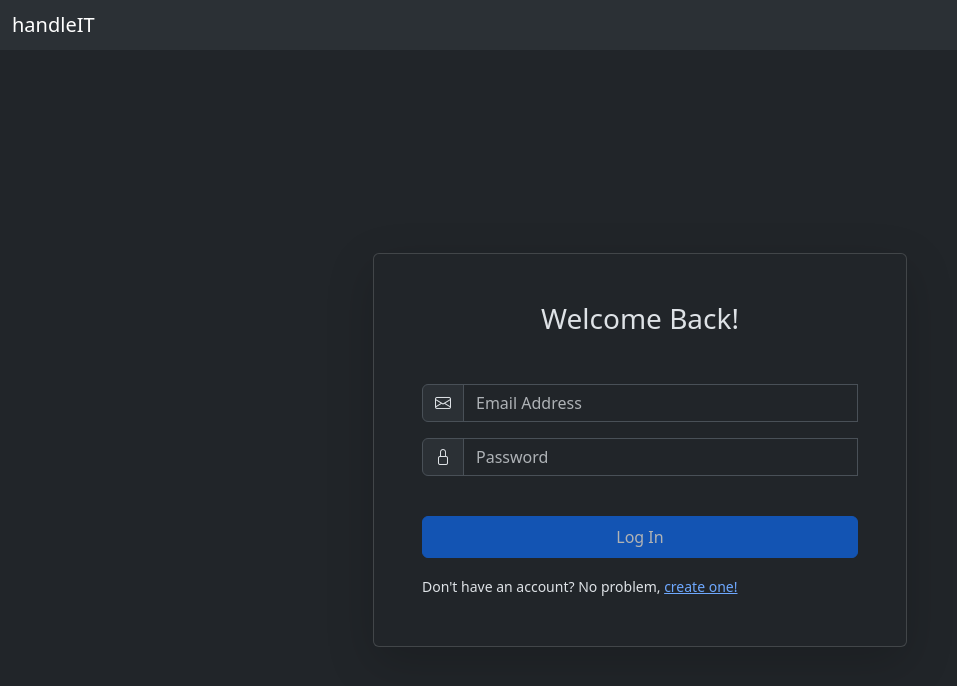
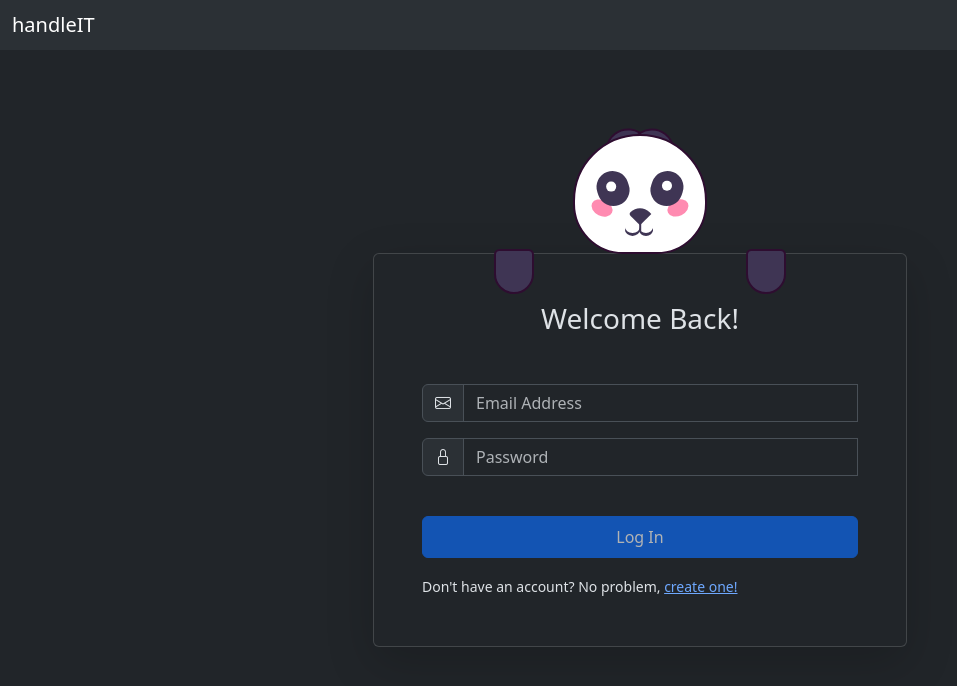
Before and after one commit to Stacware/handle-it, a Vue app: page / in a window 1280 px wide. Shown: the top 686 px of the page, without its empty margins (0-957 px from the left). Built offline with nearby package versions, Linux system fonts and the light colour scheme; what parse would draw is missing.

Commit message:
auth stuff

```diff
--- a/src/components/auth/Login.vue
+++ b/src/components/auth/Login.vue
@@ -14,7 +14,9 @@
 									id="loginEmail"
 									v-model="email"
 									@input="emailTouched = true"
-									:class="{ 'is-invalid': !isEmailValid && emailTouched }"
+									@focus="onUsernameFocus"
+									@blur="onBlur"
+									:class="{ 'is-invalid': !isEmailValid && emailTouched, focused: usernameFocused }"
 									placeholder="Email Address" />
 								<div class="invalid-feedback">Please enter a valid email address.</div>
 							</div>
@@ -26,7 +28,9 @@
 									id="loginPassword"
 									v-model="password"
 									@input="passwordTouched = true"
-									:class="{ 'is-invalid': !isPasswordValid && passwordTouched }"
+									@focus="onPasswordFocus"
+									@blur="onBlur"
+									:class="{ 'is-invalid': !isPasswordValid && passwordTouched, focused: passwordFocused }"
 									placeholder="Password" />
 								<div class="invalid-feedback">Password should be at least 8 characters.</div>
 							</div>
@@ -42,6 +46,22 @@
 								<small class="text-danger">Error! {{ returnLogInError }}</small>
 							</div>
 						</form>
+						<div class="ear-l"></div>
+						<div class="ear-r"></div>
+						<div class="panda-face">
+							<div class="blush-l"></div>
+							<div class="blush-r"></div>
+							<div class="eye-l">
+								<div class="eyeball-l" :class="{ focused: usernameFocused }"></div>
+							</div>
+							<div class="eye-r">
+								<div class="eyeball-r" :class="{ focused: usernameFocused }"></div>
+							</div>
+							<div class="nose"></div>
+							<div class="mouth"></div>
+						</div>
+						<div class="hand-l" :class="{ focused: passwordFocused }"></div>
+						<div class="hand-r" :class="{ focused: passwordFocused }"></div>
 					</div>
 				</div>
 			</div>
@@ -51,13 +71,17 @@
 
 <script>
 import { useAuthStore } from '../../stores/auth.js';
+
 export default {
+	components: {},
 	data() {
 		return {
 			email: '',
 			password: '',
 			emailTouched: false,
 			passwordTouched: false,
+			usernameFocused: false,
+			passwordFocused: false,
 			loading: false,
 			authStore: useAuthStore(),
 		};
@@ -92,6 +116,18 @@ export default {
 		},
 	},
 	methods: {
+		onUsernameFocus() {
+			this.usernameFocused = true;
+			this.passwordFocused = false;
+		},
+		onPasswordFocus() {
+			this.usernameFocused = false;
+			this.passwordFocused = true;
+		},
+		onBlur() {
+			this.usernameFocused = false;
+			this.passwordFocused = false;
+		},
 		async login() {
 			if (this.isFormValid) {
 				this.loading = true;
@@ -105,3 +141,170 @@ export default {
 	},
 };
 </script>
+
+<style scoped>
+.eyeball-l.focused {
+	left: 0.75em;
+	top: 1.12em;
+}
+.eyeball-r.focused {
+	right: 0.75em;
+	top: 1.12em;
+}
+.hand-l.focused {
+	height: 6.56em;
+	top: -5.625rem;
+	left: 15.625rem;
+	transform: rotate(-155deg);
+}
+.hand-r.focused {
+	height: 6.56em;
+	top: -5.625rem;
+	right: 15.625rem;
+	transform: rotate(155deg);
+}
+.panda-face {
+	height: 7.5em;
+	width: 8.4em;
+	background-color: #ffffff;
+	border: 0.18em solid #2e0d30;
+	border-radius: 7.5em 7.5em 5.62em 5.62em;
+	position: absolute;
+	top: -7.5rem;
+	margin: auto;
+	left: 0;
+	right: 0;
+}
+.ear-l,
+.ear-r {
+	background-color: #3f3554;
+	height: 2.5em;
+	width: 2.81em;
+	border: 0.18em solid #2e0d30;
+	border-radius: 2.5em 2.5em 0 0;
+	top: -7.813rem;
+	position: absolute;
+}
+.ear-l {
+	transform: rotate(-38deg);
+	left: 14.375rem;
+}
+.ear-r {
+	transform: rotate(38deg);
+	right: 14.375rem;
+}
+.blush-l,
+.blush-r {
+	background-color: #ff8bb1;
+	height: 1em;
+	width: 1.37em;
+	border-radius: 50%;
+	position: absolute;
+	top: 4em;
+}
+.blush-l {
+	transform: rotate(25deg);
+	left: 1em;
+}
+.blush-r {
+	transform: rotate(-25deg);
+	right: 1em;
+}
+.eye-l,
+.eye-r {
+	background-color: #3f3554;
+	height: 2.18em;
+	width: 2em;
+	border-radius: 2em;
+	position: absolute;
+	top: 2.18em;
+}
+.eye-l {
+	left: 1.37em;
+	transform: rotate(-20deg);
+}
+.eye-r {
+	right: 1.37em;
+	transform: rotate(20deg);
+}
+.eyeball-l,
+.eyeball-r {
+	height: 0.6em;
+	width: 0.6em;
+	background-color: #ffffff;
+	border-radius: 50%;
+	position: absolute;
+	left: 0.6em;
+	top: 0.6em;
+	transition: 1s all;
+}
+.eyeball-l {
+	transform: rotate(20deg);
+}
+.eyeball-r {
+	transform: rotate(-20deg);
+}
+.nose {
+	height: 1em;
+	width: 1em;
+	background-color: #3f3554;
+	position: absolute;
+	top: 4.37em;
+	margin: auto;
+	left: 0;
+	right: 0;
+	border-radius: 1.2em 0 0 0.25em;
+	transform: rotate(45deg);
+}
+.nose:before {
+	content: '';
+	position: absolute;
+	background-color: #3f3554;
+	height: 0.6em;
+	width: 0.1em;
+	transform: rotate(-45deg);
+	top: 0.75em;
+	left: 1em;
+}
+.mouth,
+.mouth:before {
+	height: 0.75em;
+	width: 0.93em;
+	background-color: transparent;
+	position: absolute;
+	border-radius: 50%;
+	box-shadow: 0 0.18em #3f3554;
+}
+.mouth {
+	top: 5.31em;
+	left: 3.12em;
+}
+.mouth:before {
+	content: '';
+	position: absolute;
+	left: 0.87em;
+}
+.hand-l,
+.hand-r {
+	background-color: #3f3554;
+	height: 2.81em;
+	width: 2.5em;
+	border: 0.18em solid #2e0d30;
+	border-radius: 0.6em 0.6em 2.18em 2.18em;
+	transition: 1s all;
+	position: absolute;
+	top: -5px;
+}
+.hand-l {
+	left: 7.5em;
+}
+.hand-r {
+	right: 7.5em;
+}
+
+@media screen and (max-width: 500px) {
+	.container {
+		font-size: 14px;
+	}
+}
+</style>
--- a/src/components/marketing/MarketingPlan.vue
+++ b/src/components/marketing/MarketingPlan.vue
@@ -1,3 +1,3 @@
 <template>
-	<h1>Marketing</h1>
+	<h1>Marketing Plan</h1>
 </template>
--- a/src/components/ui/Navbar.vue
+++ b/src/components/ui/Navbar.vue
@@ -7,8 +7,23 @@
 			<span class="navbar-brand mb-0 h1">handleIT</span>
 			<div class="collapse navbar-collapse" id="navbarNav">
 				<ul class="navbar-nav me-auto">
+					<li v-if="userId" class="nav-item align-items-start me-3">
+						<router-link :to="{ name: 'dashboard', params: { userId: userId } }" class="nav-link" :active-class="'text-primary'">
+							<i class="bi bi-clipboard-data-fill me-2"></i>
+							Dashboard
+						</router-link>
+					</li>
+					<li v-if="userId" class="nav-item align-items-start me-3">
+						<router-link :to="{ name: 'marketing', params: { userId: userId } }" class="nav-link" :active-class="'text-primary'">
+							<i class="bi bi-megaphone-fill me-2"></i>
+							Marketing
+						</router-link>
+					</li>
 					<li v-if="userId" class="nav-item align-items-start">
-						<router-link :to="{ name: 'dashboard', params: { userId: userId } }" class="nav-link" :active-class="'text-primary'">Dashboard</router-link>
+						<router-link :to="{ name: 'email', params: { userId: userId } }" class="nav-link" :active-class="'text-primary'">
+							<i class="bi bi-envelope-at-fill me-2"></i>
+							Email
+						</router-link>
 					</li>
 					<li v-if="false" class="nav-item">
 						<router-link to="/manage-account" class="nav-link">Manage Account</router-link>
--- a/src/router/index.js
+++ b/src/router/index.js
@@ -1,6 +1,8 @@
 import { createRouter, createWebHistory } from 'vue-router'
 import HomeView from '../views/HomeView.vue'
 import DashboardView from '../views/DashboardView.vue'
+import MarketingView from '../views/MarketingView.vue'
+import EmailView from '../views/EmailView.vue'
 import { useAuthStore } from '../stores/auth.js'
 
 const router = createRouter({
@@ -15,6 +17,18 @@ const router = createRouter({
 			path: '/dashboard/:userId',
 			name: 'dashboard',
 			component: DashboardView,
+			meta: { requiresAuth: true } // Add this meta field to indicate that the route requires authentication
+		},
+		{
+			path: '/marketing/:userId',
+			name: 'marketing',
+			component: MarketingView,
+			meta: { requiresAuth: true } // Add this meta field to indicate that the route requires authentication
+		},
+		{
+			path: '/email/:userId',
+			name: 'email',
+			component: EmailView,
 			meta: { requiresAuth: true } // Add this meta field to indicate that the route requires authentication
 		}
 	]
--- /dev/null
+++ b/src/views/EmailView.vue
@@ -0,0 +1,3 @@
+<template>
+	<h1>Email View</h1>
+</template>
--- /dev/null
+++ b/src/views/MarketingView.vue
@@ -0,0 +1,3 @@
+<template>
+	<h1>Marketing View</h1>
+</template>
```
